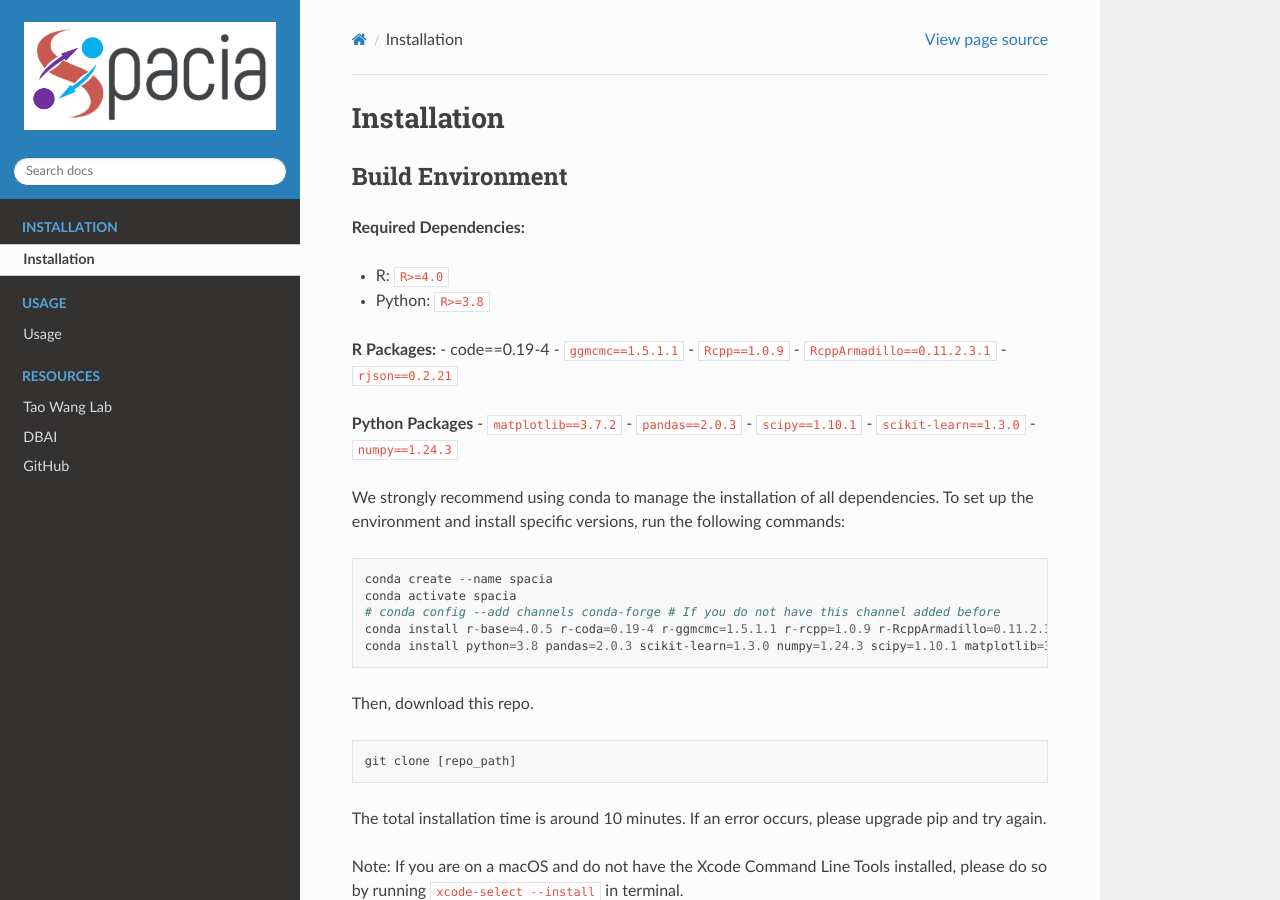
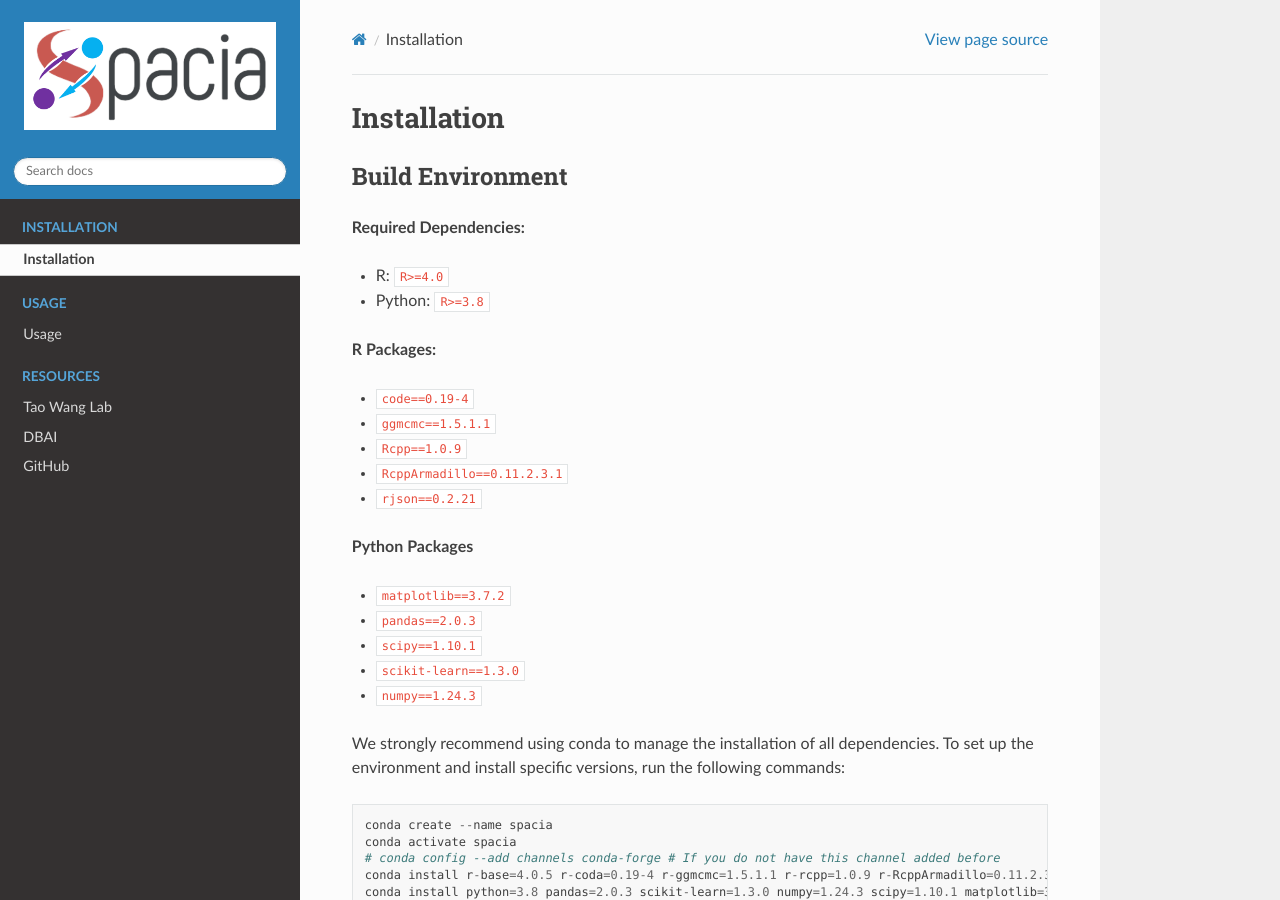
Before and after one commit to nickwfj123/spacia2022_doc, a Sphinx documentation site: the page built from docs/installation.rst, in a window 1280 px wide and 900 px high. Built offline with Sphinx 7.4.7 and the Read the Docs theme 2.0.0, drawn with Linux system fonts in a browser that asks for light colours.

```diff
--- a/docs/installation.rst
+++ b/docs/installation.rst
@@ -10,13 +10,15 @@ Build Environment
 - Python: ``R>=3.8``
 
 **R Packages:**
-- code==0.19-4
+
+- ``code==0.19-4``
 - ``ggmcmc==1.5.1.1``
 - ``Rcpp==1.0.9``
 - ``RcppArmadillo==0.11.2.3.1``
 - ``rjson==0.2.21``
 
 **Python Packages**
+
 - ``matplotlib==3.7.2``
 - ``pandas==2.0.3``
 - ``scipy==1.10.1``
```
